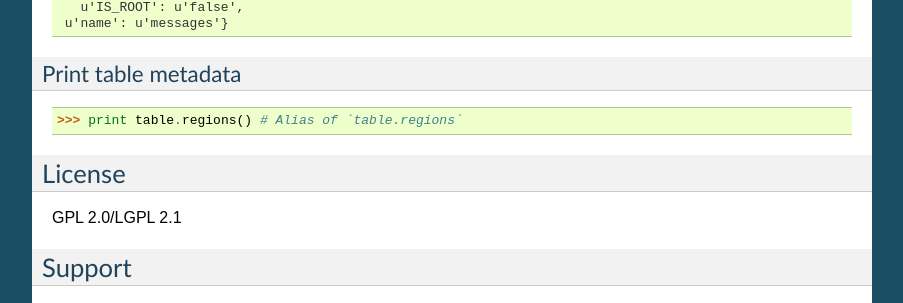
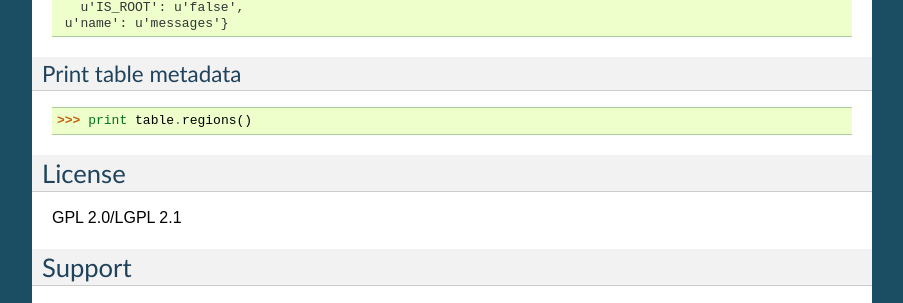
Before and after one commit to barseghyanartur/starbase, a Sphinx documentation site: the page built from docs/index.rst, in a window 1280 px wide and 900 px high, scrolled down 4397 px. Shown: the part 147-450 px from the top of the window, without its empty margins (198-1101 px from the left). Built offline with Sphinx 7.4.7, drawn with Linux system fonts in a browser that asks for light colours.

Commit message:
more on docs

```diff
--- a/docs/index.rst
+++ b/docs/index.rst
@@ -220,7 +220,7 @@ Show table schema
 
 Print table metadata
 -----------------------------------------
->>> print table.regions() # Alias of `table.regions`
+>>> print table.regions()
 
 License
 ===================================
--- a/readme.rst
+++ b/readme.rst
@@ -220,7 +220,7 @@ Show table schema
 
 Print table metadata
 -----------------------------------------
->>> print table.regions() # Alias of `table.regions`
+>>> print table.regions()
 
 License
 ===================================
```
